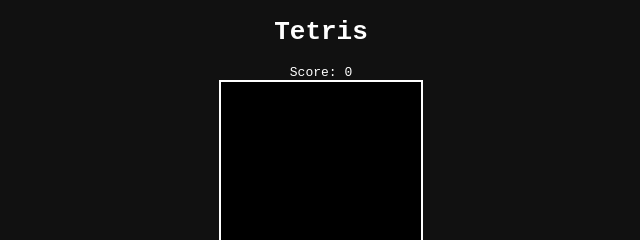
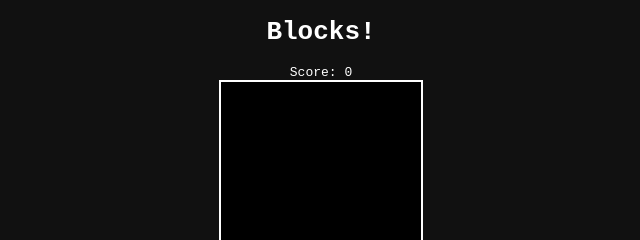
Before and after one commit to ilikeart429-eng/RetroArmy, a plain HTML site: page index.html in a window 1280 px wide. Shown: the top 240 px of the page, 319-959 px from the left. Drawn offline with Linux system fonts and the light colour scheme.

Commit message:
Update index.html

```diff
--- a/index.html
+++ b/index.html
@@ -1 +1 @@
-<!DOCTYPE html><html><head><meta charset="utf-8"><title>Blocks!</title><link rel="stylesheet" href="style.css"></head><body><h1>Tetris</h1><div>Score: <span id='score'>0</span></div><canvas id='game' width='200' height='400'></canvas><script src='game.js'></script></body></html>
+<!DOCTYPE html><html><head><meta charset="utf-8"><title>Blocks!</title><link rel="stylesheet" href="style.css"></head><body><h1>Blocks!</h1><div>Score: <span id='score'>0</span></div><canvas id='game' width='200' height='400'></canvas><script src='game.js'></script></body></html>
```
